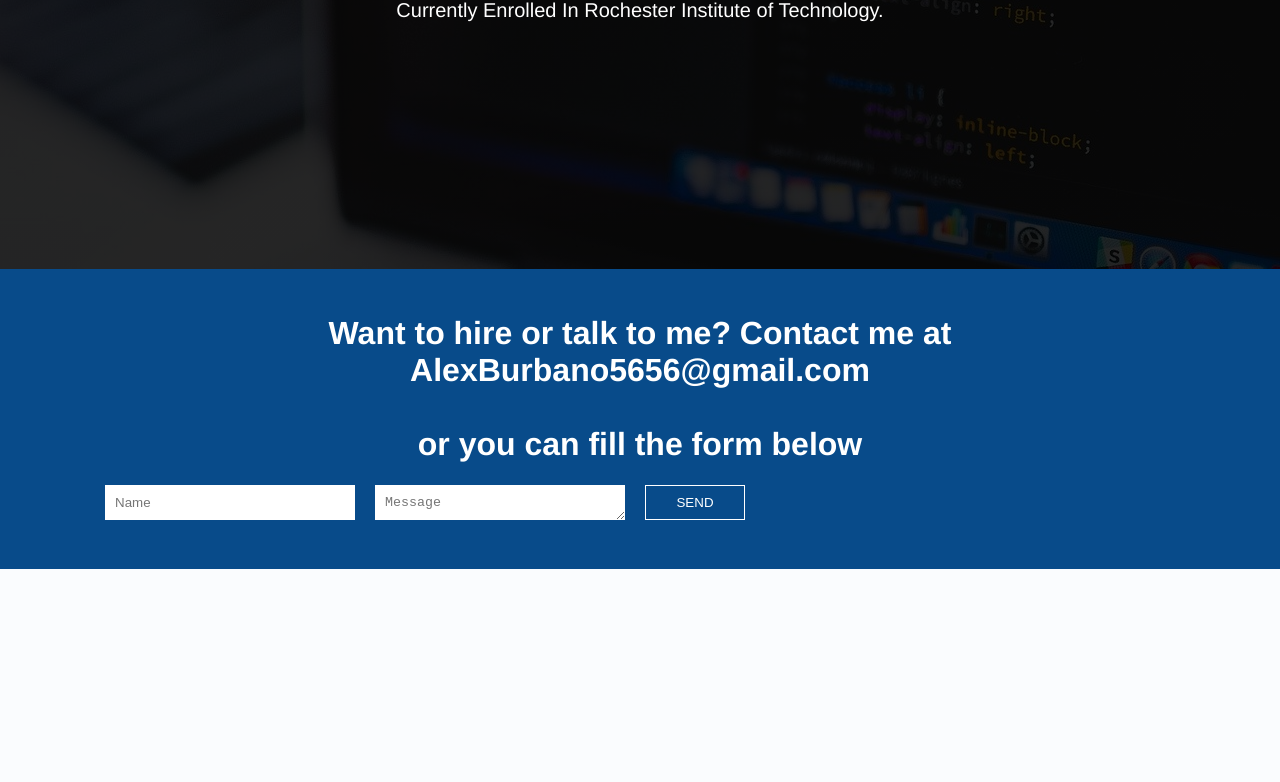
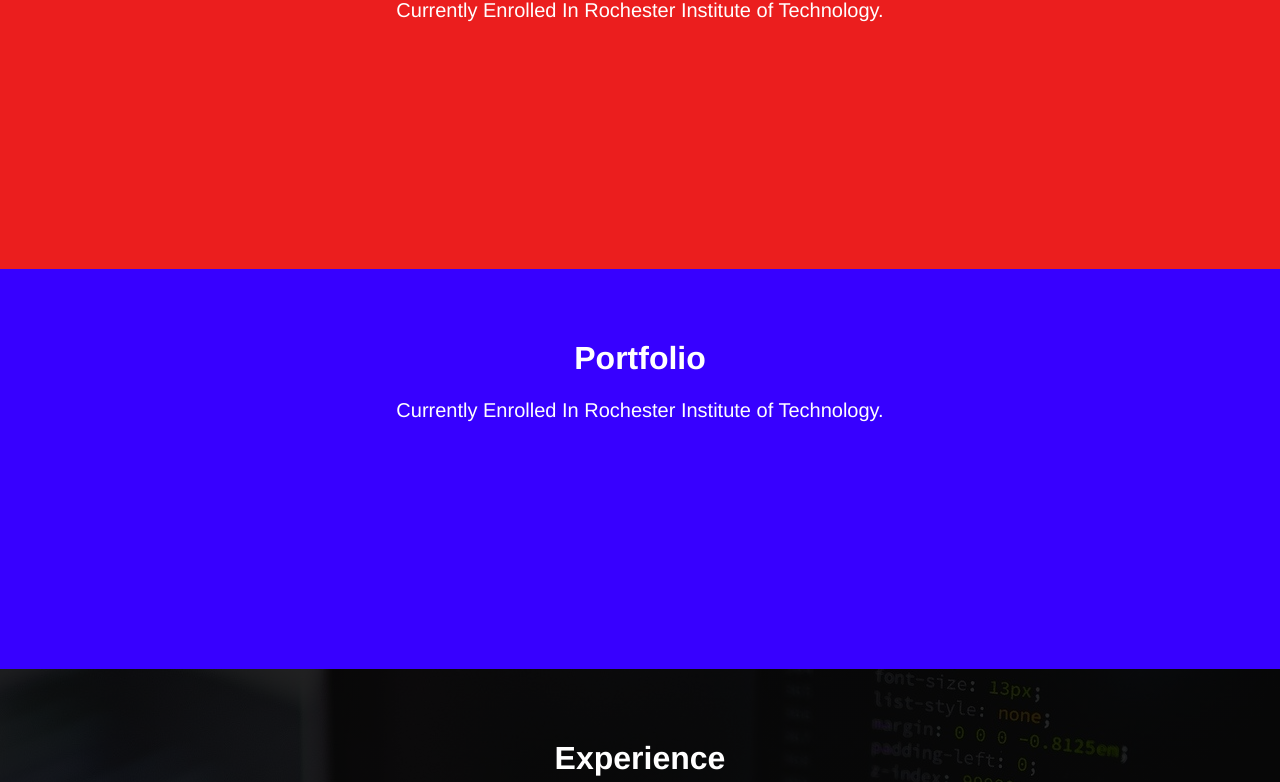
Before and after one commit to Alexandr5656/WebsiteTesting, a plain HTML site: page index.html in a window 1280 px wide. Shown: the part 681-1463 px from the top of the page. Before the commit the page ends 1250 px from the top, so only its background shows below. Drawn offline with nearby package versions, Linux system fonts and the light colour scheme.

Commit message:
doing some work before class

```diff
--- a/css/style.css
+++ b/css/style.css
@@ -88,6 +88,49 @@ body
     font-size:30px;
     }
 
+
+/* ///////////////////////////////////////////////////////////////////////////////////////////
+|                                                                                            |
+|                                        Skills                                              |
+|                                                                                            |
+////////////////////////////////////////////////////////////////////////////////////////////*/
+#skills
+    {
+
+    width:100%;
+    height:400px;
+    padding:50px;
+    box-sizing:border-box;
+    background-color:rgb(235, 30, 30);
+    /*background: linear-gradient(rgba(0, 0, 0, 0.85), rgba(0, 0, 0, 0.85)),  url("../images/background3.jpg");*/
+    background-position: center;
+    color:white;
+    }
+#skills p
+    {
+    font-size:20px;
+    }
+/* ///////////////////////////////////////////////////////////////////////////////////////////
+|                                                                                            |
+|                                        Portfolio                                           |
+|                                                                                            |
+////////////////////////////////////////////////////////////////////////////////////////////*/
+#portfolio
+    {
+
+    width:100%;
+    height:400px;
+    padding:50px;
+    box-sizing:border-box;
+    background-color:rgb(55, 0, 255);
+    /*background: linear-gradient(rgba(0, 0, 0, 0.85), rgba(0, 0, 0, 0.85)),  url("../images/background3.jpg");*/
+    background-position: center;
+    color:white;
+    }
+#portfolio p
+    {
+    font-size:20px;
+    }
 /* ///////////////////////////////////////////////////////////////////////////////////////////
 |                                                                                            |
 |                                      Experience                                            |
--- a/index.html
+++ b/index.html
@@ -11,7 +11,7 @@
         </script>
     </head>
     <body>
-
+<!------------------------------------------------------------------------------------------------------------------>
         <div id="header">
             <li id="site_name">AlexBurbano.com</li>
             <li onclick="scrollto('home');">HOME</li>
@@ -19,7 +19,7 @@
             <li onclick="scrollto('portfolio');">PORTFOLIO</li>
             <li onclick="scrollto('contact');">CONTACT</li>
         </div>
-
+<!------------------------------------------------------------------------------------------------------------------>
         <div id="home">
             <img src="images/MySelf.jpg" class="myimg">
             <h1>My Portfolio</h1>
@@ -27,12 +27,25 @@
                 <br>Designer
             </p>
         </div>
-
+<!------------------------------------------------------------------------------------------------------------------>
+        <div id="skills">
+            <h1>Skills</h1>
+            <p>Currently Enrolled In Rochester Institute of Technology.</p>
+            <p></p>
+        </div>
+<!------------------------------------------------------------------------------------------------------------------>
+        <div id="portfolio">
+            <h1>Portfolio</h1>
+            <p>Currently Enrolled In Rochester Institute of Technology.</p>
+            <p></p>
+        </div>
+<!------------------------------------------------------------------------------------------------------------------>
         <div id="experience">
             <h1>Experience</h1>
             <p>Currently Enrolled In Rochester Institute of Technology.</p>
+            <p></p>
         </div>
-
+<!------------------------------------------------------------------------------------------------------------------>
         <div id="contact">
             <h1>Want to hire or talk to me? Contact me at
                 <br>AlexBurbano5656@gmail.com
```
